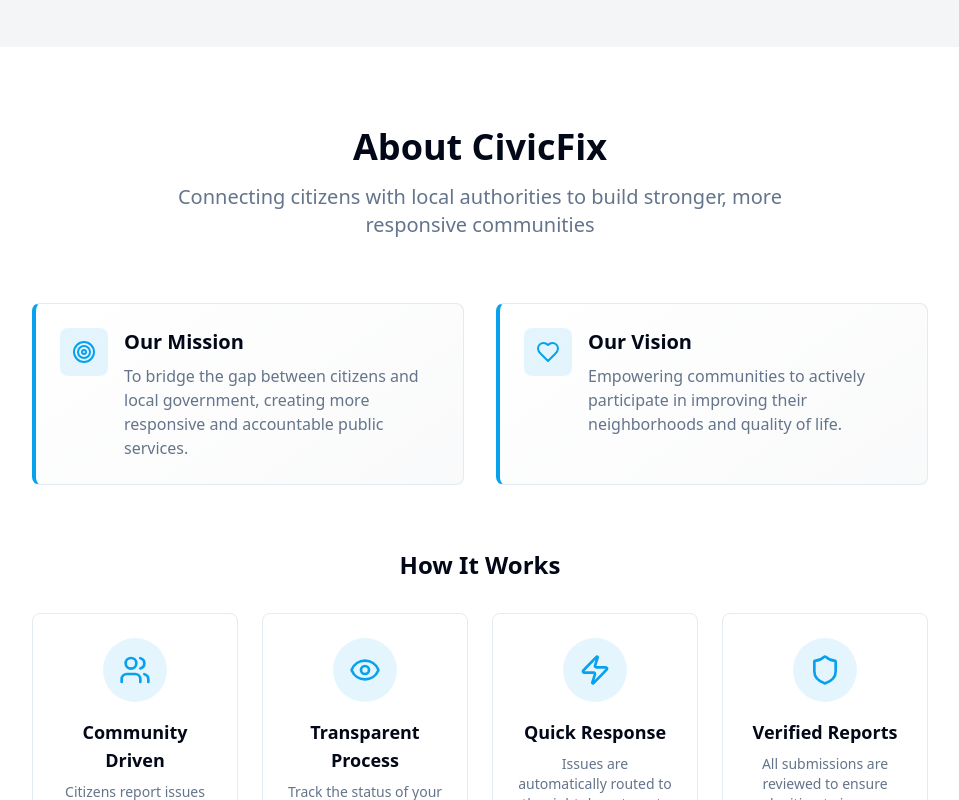
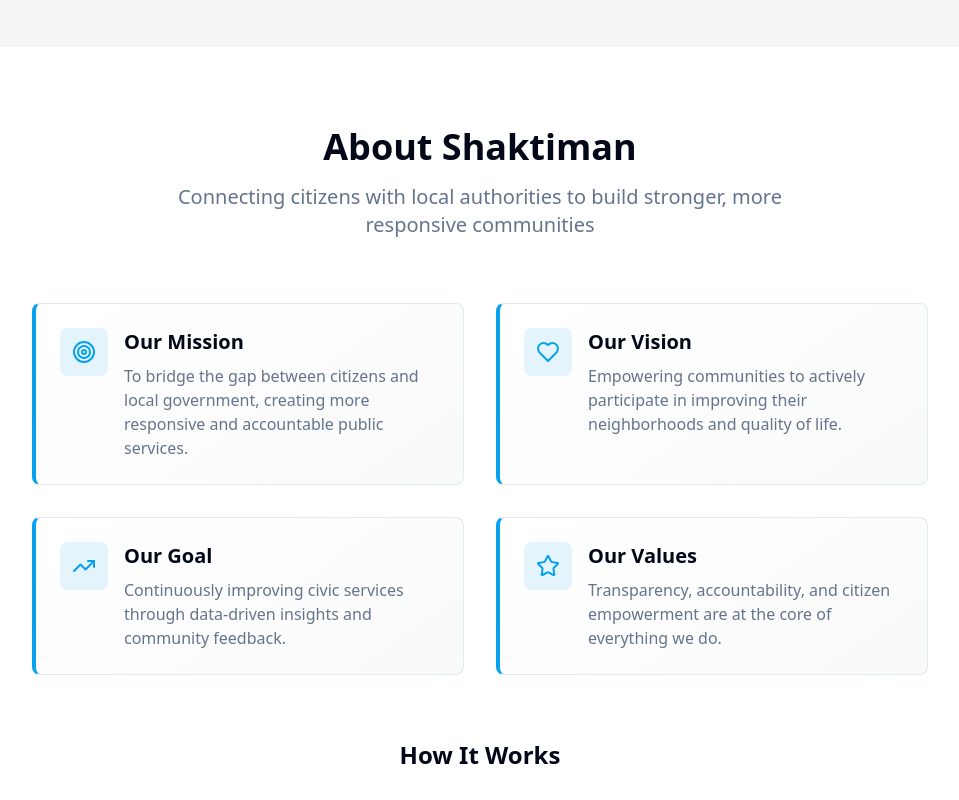
Before and after one commit to Shruti2020-jana/issue-spotlight-fix, a React (Vite) app: page / in a window 1280 px wide. Shown: the part 1760-2560 px from the top of the page, without its empty margins (160-1119 px from the left). Built offline with nearby package versions, Linux system fonts and the light colour scheme; the HTML template or start-up script is replaced by a standard one.

Commit message:
Refactor: Update About section and branding

```diff
--- a/src/components/About.tsx
+++ b/src/components/About.tsx
@@ -1,6 +1,6 @@
 import React from 'react';
 import { Card, CardContent } from '@/components/ui/card';
-import { Shield, Users, Zap, Eye, Target, Heart } from 'lucide-react';
+import { Shield, Users, Zap, Eye, Target, Heart, Clock, Award, Globe, CheckCircle, TrendingUp, Star } from 'lucide-react';
 
 const About = () => {
   const features = [
@@ -24,6 +24,26 @@ const About = () => {
       title: 'Verified Reports',
       description: 'All submissions are reviewed to ensure legitimate issues receive proper attention.',
     },
+    {
+      icon: Clock,
+      title: '24/7 Monitoring',
+      description: 'Round-the-clock system monitoring ensures no issue goes unnoticed.',
+    },
+    {
+      icon: Award,
+      title: 'Quality Assurance',
+      description: 'Every resolution is quality-checked to ensure lasting solutions.',
+    },
+    {
+      icon: Globe,
+      title: 'City-Wide Coverage',
+      description: 'Comprehensive coverage across all neighborhoods and districts.',
+    },
+    {
+      icon: CheckCircle,
+      title: 'Verified Solutions',
+      description: 'Solutions are verified by both authorities and community members.',
+    },
   ];
 
   const mission = [
@@ -37,6 +57,16 @@ const About = () => {
       title: 'Our Vision',
       description: 'Empowering communities to actively participate in improving their neighborhoods and quality of life.',
     },
+    {
+      icon: TrendingUp,
+      title: 'Our Goal',
+      description: 'Continuously improving civic services through data-driven insights and community feedback.',
+    },
+    {
+      icon: Star,
+      title: 'Our Values',
+      description: 'Transparency, accountability, and citizen empowerment are at the core of everything we do.',
+    },
   ];
 
   return (
@@ -45,14 +75,14 @@ const About = () => {
         <div className="max-w-4xl mx-auto">
           <div className="text-center mb-16">
             <h2 className="text-3xl md:text-4xl font-bold text-foreground mb-4">
-              About CivicFix
+              About Shaktiman
             </h2>
             <p className="text-xl text-muted-foreground max-w-2xl mx-auto">
               Connecting citizens with local authorities to build stronger, more responsive communities
             </p>
           </div>
 
-          {/* Mission & Vision */}
+          {/* Mission, Vision & Values */}
           <div className="grid md:grid-cols-2 gap-8 mb-16">
             {mission.map((item, index) => (
               <Card key={index} className="shadow-card bg-gradient-card border-l-4 border-l-civic-blue">
--- a/src/components/Footer.tsx
+++ b/src/components/Footer.tsx
@@ -10,7 +10,7 @@ const Footer = () => {
           <div className="space-y-4">
             <div className="flex items-center space-x-2">
               <MapPin className="h-6 w-6" />
-              <h3 className="text-xl font-bold">CivicFix</h3>
+              <h3 className="text-xl font-bold">Shaktiman</h3>
             </div>
             <p className="text-primary-foreground/80">
               Empowering communities through transparent civic engagement and responsive local governance.
@@ -34,7 +34,7 @@ const Footer = () => {
             <div className="space-y-2 text-primary-foreground/80">
               <div className="flex items-center gap-2">
                 <Mail className="h-4 w-4" />
-                <span>info@civicfix.gov</span>
+                <span>info@shaktiman.gov</span>
               </div>
               <div className="flex items-center gap-2">
                 <Phone className="h-4 w-4" />
@@ -67,7 +67,7 @@ const Footer = () => {
         <div className="border-t border-primary-foreground/20 mt-8 pt-8 text-center">
           <div className="flex flex-col md:flex-row justify-between items-center gap-4">
             <p className="text-primary-foreground/80">
-              © 2025 CivicFix | All Rights Reserved
+              © 2025 Shaktiman | All Rights Reserved
             </p>
             <div className="flex space-x-6 text-sm text-primary-foreground/80">
               <a href="#" className="hover:text-primary-foreground transition-colors">Privacy Policy</a>
--- a/src/components/Header.tsx
+++ b/src/components/Header.tsx
@@ -16,7 +16,7 @@ const Header = () => {
         <nav className="flex items-center justify-between">
           <div className="flex items-center space-x-2">
             <MapPin className="h-8 w-8 text-civic-blue" />
-            <h1 className="text-xl font-bold text-civic-blue">CivicFix</h1>
+            <h1 className="text-xl font-bold text-civic-blue">Shaktiman</h1>
           </div>
 
           <div className="hidden md:flex items-center space-x-6">
```
